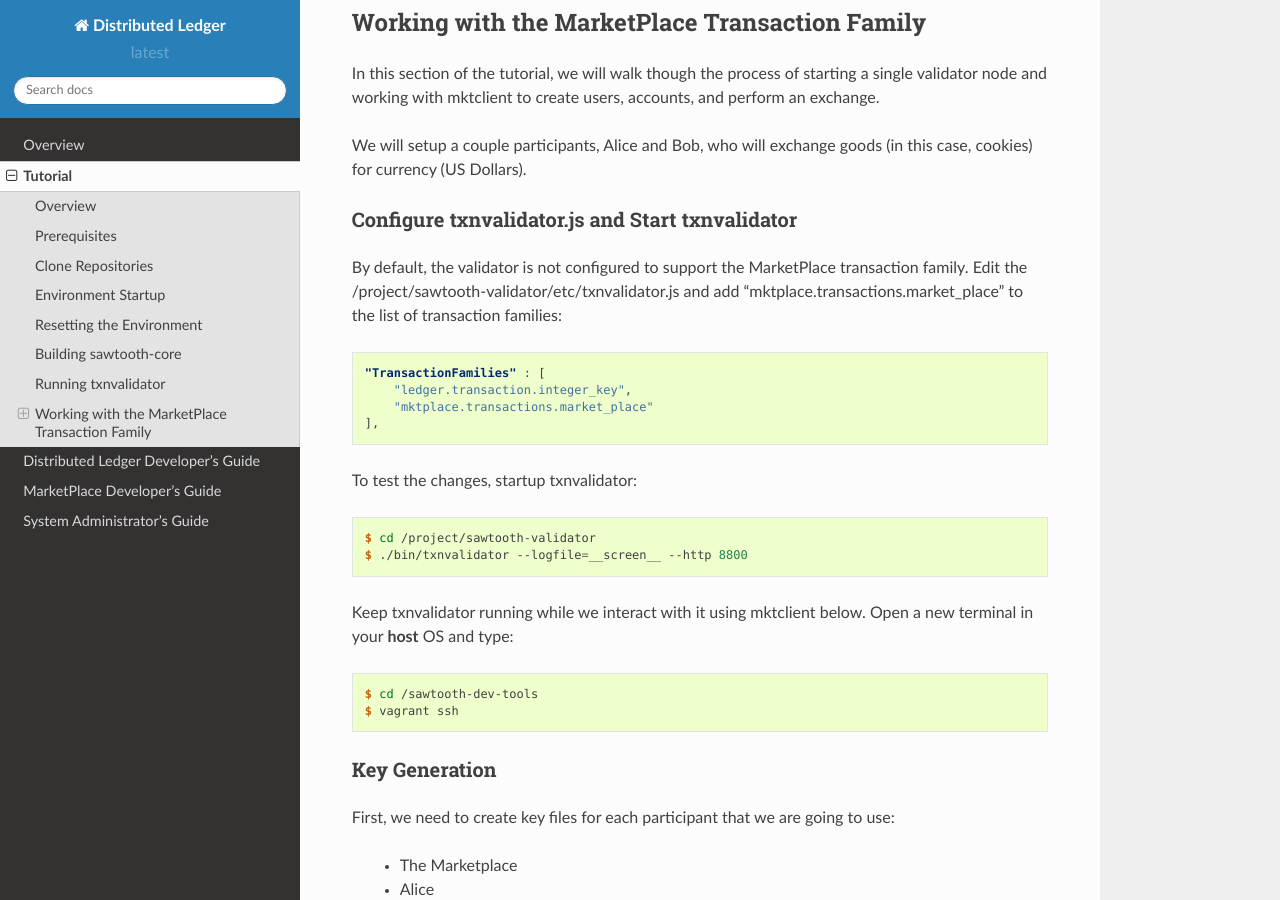
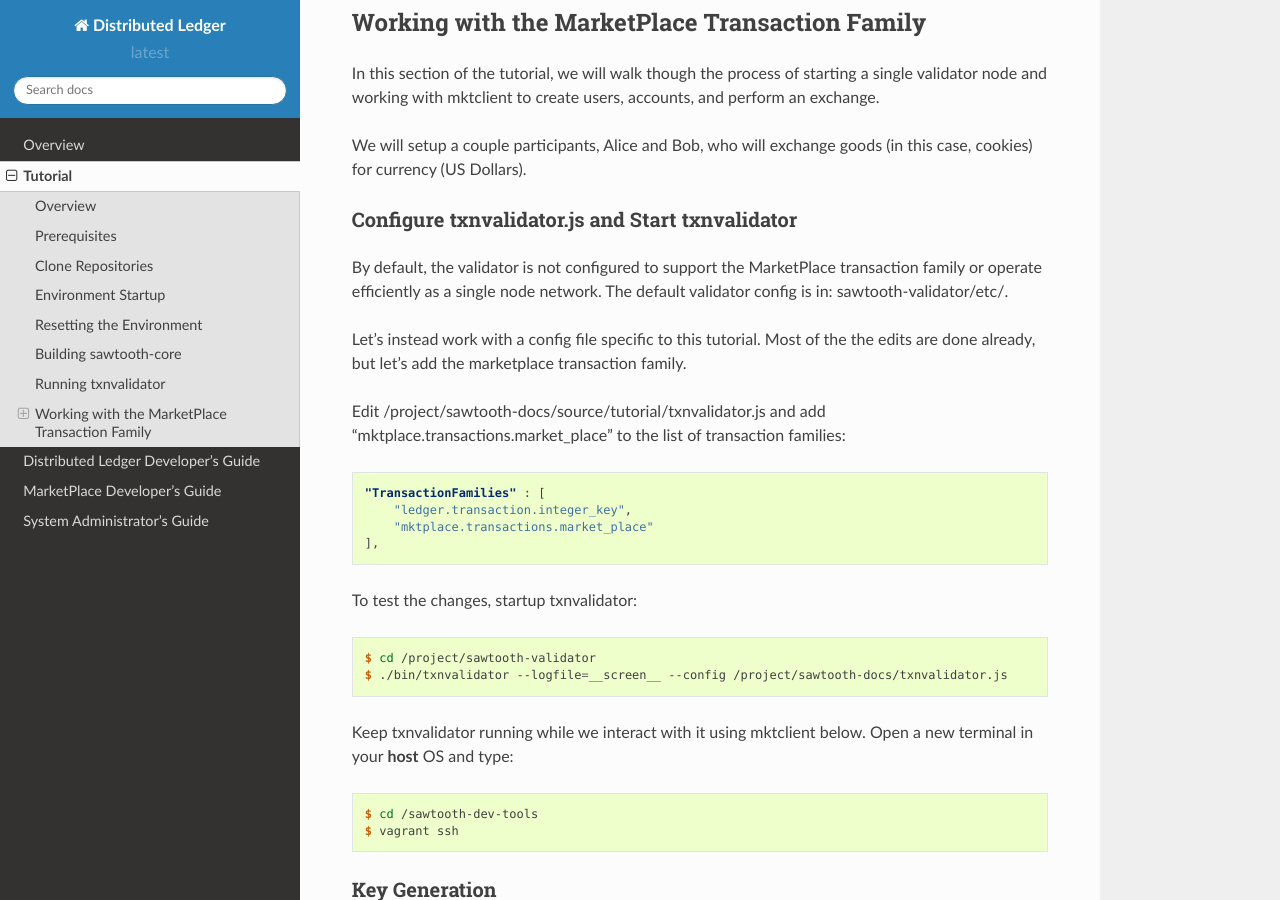
Before and after one commit to hyperledger-archives/sawtooth-core, a Sphinx documentation site: the page built from source/tutorial.rst, in a window 1280 px wide and 900 px high, scrolled down 3025 px. Built offline with Sphinx 7.4.7 and the Read the Docs theme 2.0.0, drawn with Linux system fonts in a browser that asks for light colours; pages that are not in the unit, such as notebooks, are missing from menus.

Commit message:
Update tutorial to use a tutorial validator config
Waittime settings are minimized for a single validator network.
HTTP port is set to cut down on command line parameters for the user.

```diff
--- a/source/tutorial.rst
+++ b/source/tutorial.rst
@@ -162,7 +162,14 @@ Configure txnvalidator.js and Start txnvalidator
 ------------------------------------------------
 
 By default, the validator is not configured to support the MarketPlace
-transaction family.  Edit the /project/sawtooth-validator/etc/txnvalidator.js
+transaction family or operate efficiently as a single node network.
+The default validator config is in: sawtooth-validator/etc/.
+
+Let's instead work with a config file specific to this tutorial.
+Most of the the edits are done already, but let's add the marketplace
+transaction family.
+
+Edit /project/sawtooth-docs/source/tutorial/txnvalidator.js
 and add "mktplace.transactions.market_place" to the list of transaction
 families:
 
@@ -178,7 +185,7 @@ To test the changes, startup txnvalidator:
 .. code-block:: console
 
    $ cd /project/sawtooth-validator
-   $ ./bin/txnvalidator --logfile=__screen__ --http 8800
+   $ ./bin/txnvalidator --logfile=__screen__ --config /project/sawtooth-docs/txnvalidator.js
 
 Keep txnvalidator running while we interact with it using mktclient below.
 Open a new terminal in your **host** OS and type:
```
Also changed, not shown: source/tutorial/txnvalidator.js (added, +55 -0 lines).
